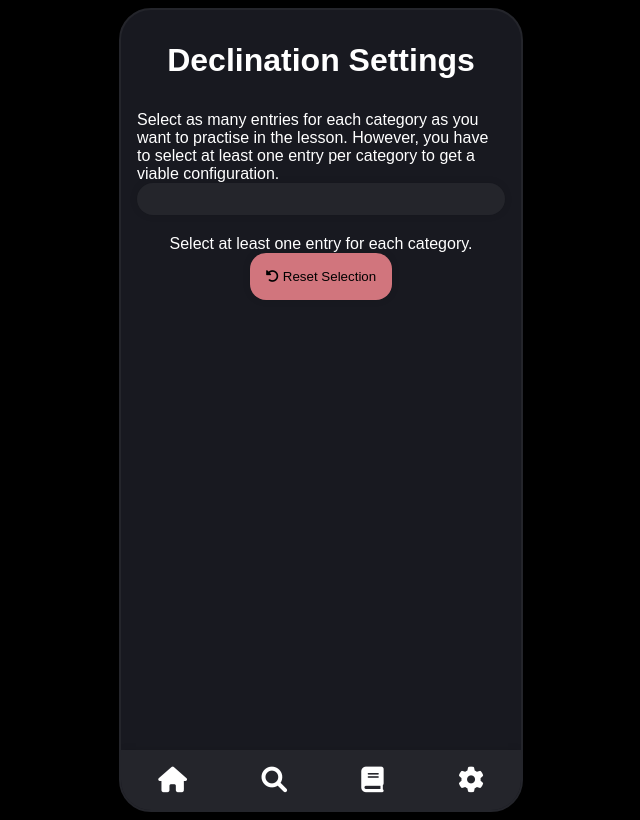
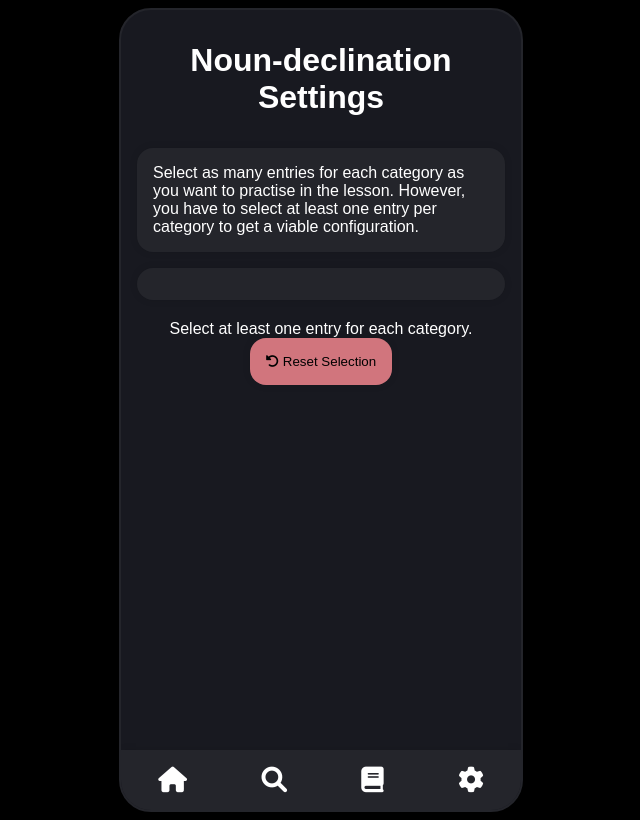
Before and after one commit to samsoneko/inflect, a SvelteKit app: page /study/textinput/settings in a window 1280 px wide. Shown: the whole page, without its empty margins (319-959 px from the left). Built offline with nearby package versions, Linux system fonts and the light colour scheme.

Commit message:
Fixed naming of lessons and default values

```diff
--- a/src/lib/textinput/lesson_conf.json
+++ b/src/lib/textinput/lesson_conf.json
@@ -1,7 +1,7 @@
 {
-    "decl" : {
+    "noun-declination" : {
         "data_file" : "nouns.json",
-        "lesson_type" : "declination",
+        "lesson_type" : "noun-declination",
         "categories" : ["cases", "classes"],
         "category_data" : [["nominative", "partitive", "genitive", "illative", "inessive", "elative", "allative", "adessive", "ablative"],
         ["singular", "plural"]],
@@ -39,9 +39,9 @@
             "plural": "plural"
         }
     },
-    "conj" : {
+    "verb-conjugation" : {
         "data_file" : "verbs.json",
-        "lesson_type" : "conjugation",
+        "lesson_type" : "verb-conjugation",
         "categories" : ["tense", "person", "polarity"],
         "category_data" : [["present", "imperfect", "perfect", "pluperfect"],
         ["1st sing.", "2nd sing.", "3rd sing.", "1st plur.", "2nd plur.", "3rd plur."],
--- a/src/routes/+page.svelte
+++ b/src/routes/+page.svelte
@@ -18,8 +18,8 @@
 <div class="page-section">
     <h2><i class="fas fa-book"></i> Study</h2>
     <div class="category-div">
-        <CategoryBlock name={"Nouns"} color={"var(--blue-color)"} lesson_path="study/textinput?lang=fi&lesson=decl" settings_path="study/textinput/settings?lang=fi&lesson=decl" description={"Practise the declination of nouns"}/>
-        <CategoryBlock name={"Verbs"} color={"var(--red-color)"} lesson_path="study/textinput?lang=fi&lesson=conj" settings_path="study/textinput/settings?lang=fi&lesson=conj" description={"Practise the conjugation of verbs"}/>
+        <CategoryBlock name={"Nouns"} color={"var(--blue-color)"} lesson_path="study/textinput?lang=fi&lesson=noun-declination" settings_path="study/textinput/settings?lang=fi&lesson=noun-declination" description={"Practise the declination of nouns"}/>
+        <CategoryBlock name={"Verbs"} color={"var(--red-color)"} lesson_path="study/textinput?lang=fi&lesson=verb-conjugation" settings_path="study/textinput/settings?lang=fi&lesson=verb-conjugation" description={"Practise the conjugation of verbs"}/>
         <CategoryBlock name={"Pronouns"} color={"var(--green-color)"} lesson_path="study/textinput?lang=fi&lesson=pronoun-declination" settings_path="study/textinput/settings?lang=fi&lesson=pronoun-declination" description={"Practise the declination of pronouns"}/>
         <CategoryBlock name={"Adjectives"} color={"var(--purple-color)"} lesson_path="study/textinput?lang=fi&lesson=adjective-declination" settings_path="study/textinput/settings?lang=fi&lesson=adjective-declination" description={"Practise the declination of adjectives"}/>
     </div>
--- a/src/routes/study/textinput/+page.svelte
+++ b/src/routes/study/textinput/+page.svelte
@@ -12,7 +12,7 @@
     let lessonParam = $state("");
 
     let lesson_data = nouns;
-    let current_lesson_conf = $state(lesson_conf["decl"]);
+    let current_lesson_conf = $state(lesson_conf["noun-declination"]);
 
     // Variables holding information about the current question
     let current_word = $state("");
@@ -44,7 +44,7 @@
             lessonParam = searchParams.get("lesson");
         }
 
-        if (lessonParam == "decl" && languageParam == "fi") {
+        if (lessonParam == "noun-declination" && languageParam == "fi") {
             lesson_data = nouns;
             current_lesson_conf = lesson_conf[lessonParam];
             current_lesson_conf.category_data = JSON.parse(localStorage.getItem(current_lesson_conf.lesson_type + "Config",),) || lesson_conf[lessonParam].category_data;
@@ -52,7 +52,7 @@
             lesson_data = adjectives;
             current_lesson_conf = lesson_conf[lessonParam];
             current_lesson_conf.category_data = JSON.parse(localStorage.getItem(current_lesson_conf.lesson_type + "Config",),) || lesson_conf[lessonParam].category_data;
-        } else if (lessonParam == "conj" && languageParam == "fi") {
+        } else if (lessonParam == "verb-conjugation" && languageParam == "fi") {
             lesson_data = verbs;
             current_lesson_conf = lesson_conf[lessonParam];
             current_lesson_conf.category_data = JSON.parse(localStorage.getItem(current_lesson_conf.lesson_type + "Config",),) || lesson_conf[lessonParam].category_data;
--- a/src/routes/study/textinput/settings/+page.svelte
+++ b/src/routes/study/textinput/settings/+page.svelte
@@ -6,7 +6,7 @@
     let languageParam = $state("");
     let lessonParam = $state("");
 
-    let current_lesson_conf = $state(lesson_conf["decl"]);
+    let current_lesson_conf = $state(lesson_conf["noun-declination"]);
     let available_categories = $state();
     let available_category_data = $state();
 
@@ -68,7 +68,7 @@
     {capitalize(current_lesson_conf.lesson_type)} Settings
 </h1>
 
-<div class="page-section">
+<div class="saber-panel-default">
     Select as many entries for each category as you want to practise in the
     lesson. However, you have to select at least one entry per category to get a
     viable configuration.
```
